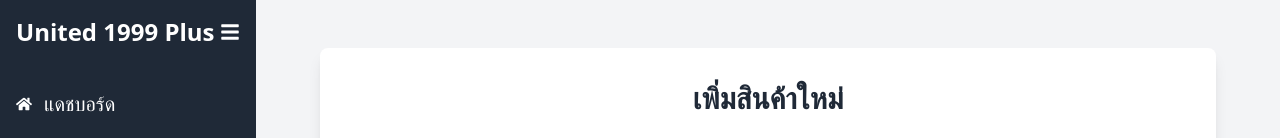
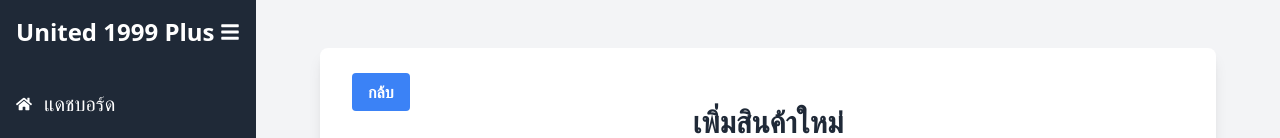
Before and after one commit to Danielth999/United1999PlusV2, a Next.js app: page /admin/products/add-product in a window 1280 px wide. Shown: the top 138 px of the page. Built offline with nearby package versions, Linux system fonts and the light colour scheme; no server answers; the database is empty.

Commit message:
feat: Add "กล้บ" link to go back in AddProduct page

```diff
--- a/app/(admin)/admin/products/components/AddProduct.jsx
+++ b/app/(admin)/admin/products/components/AddProduct.jsx
@@ -10,7 +10,7 @@ import { Button } from "@/components/ui/button";
 import { Checkbox } from "@/components/ui/checkbox";
 import { Textarea } from "@/components/ui/textarea";
 import { toast } from 'react-hot-toast';
-
+import Link from 'next/link';
 const AddProduct = ({ categories }) => {
   const [products, setProducts] = useState([
     {
@@ -108,6 +108,20 @@ const AddProduct = ({ categories }) => {
 
   return (
     <div className="w-full max-w-4xl mx-auto p-8 bg-white rounded-lg shadow-lg mt-10">
+      <div>
+        <Link href={'/admin/products'}
+        className='
+          bg-blue-500
+          hover:bg-blue-700
+          text-white
+          font-bold
+          py-2
+          px-4
+          rounded
+          '>
+          กล้บ
+         </Link>
+      </div>
       <h1 className="text-3xl font-bold mb-6 text-center text-gray-800">เพิ่มสินค้าใหม่</h1>
       <form onSubmit={handleSubmit} className="space-y-6">
         {products.map((product, index) => (
--- a/app/(client)/login/page.jsx
+++ b/app/(client)/login/page.jsx
@@ -76,7 +76,6 @@ const LoginPage = () => {
                 </div>
                 <div>
                   <div className="mb-4 flex items-center justify-end gap-2">
-
                     <a
                       href="/#"
                       className="inline-block hover:underline text-sm font-medium text-blue-600 hover:text-blue-400 dark:text-blue-400 dark:hover:text-blue-300"
--- a/app/api/products/[id]/route.js
+++ b/app/api/products/[id]/route.js
@@ -1,12 +1,10 @@
-import { PrismaClient } from "@prisma/client";
+import { PrismaClient } from '@prisma/client';
+import { NextResponse } from 'next/server';
+import supabase from '@/lib/supabaseClient'; // นำเข้า supabase จาก lib/supabaseClient.js
+
 const prisma = new PrismaClient();
-import { NextResponse } from "next/server";
-import { createClient } from '@supabase/supabase-js';
-//supabase
-const supabaseUrl = process.env.NEXT_PUBLIC_SUPABASE_URL;
-const supabaseKey = process.env.SUPABASE_SERVICE_ROLE_KEY;
-const supabase = createClient(supabaseUrl, supabaseKey);
 
+// Function to get product by ID
 export async function GET(request, { params }) {
   const { id } = params;
   try {
@@ -20,22 +18,19 @@ export async function GET(request, { params }) {
     });
 
     if (!product) {
-         return NextResponse.json({ error: "Product not found" }, { status: 404 });
+      return NextResponse.json({ error: 'Product not found' }, { status: 404 });
     }
 
     // await redis.set(`product:${id}`, JSON.stringify(product), "ex", 3600);
 
     return NextResponse.json(product, { status: 200 });
   } catch (error) {
-       console.error("Error fetching product:", error);
-       return NextResponse.json(
-         { error: "Failed to fetch product" },
-         { status: 500 }
-       );
+    console.error('Error fetching product:', error);
+    return NextResponse.json({ error: 'Failed to fetch product' }, { status: 500 });
   }
 }
 
-   // delete product
+// Function to delete product by ID
 export async function DELETE(request, { params }) {
   const { id } = params;
   try {
@@ -45,23 +40,20 @@ export async function GET(request, { params }) {
 
     // ลบภาพจาก Supabase storage แบบ asynchronous
     if (product.imageUrl) {
-        const fileName = new URL(product.imageUrl).pathname.split("/").pop();
+      const fileName = new URL(product.imageUrl).pathname.split('/').pop();
       supabase.storage
-          .from("products")
+        .from('products')
         .remove([fileName])
         .then(({ error }) => {
           if (error) {
-              console.error("Error deleting image from Supabase:", error);
+            console.error('Error deleting image from Supabase:', error);
           }
         });
     }
 
     return NextResponse.json(product, { status: 200 });
   } catch (error) {
-      console.error("Error deleting product:", error);
-      return NextResponse.json(
-        { error: "Failed to delete product" },
-        { status: 500 }
-      );
+    console.error('Error deleting product:', error);
+    return NextResponse.json({ error: 'Failed to delete product' }, { status: 500 });
   }
 }
--- a/app/api/products/route.js
+++ b/app/api/products/route.js
@@ -1,14 +1,10 @@
-import { PrismaClient } from "@prisma/client";
-import { NextResponse } from "next/server";
-import { createClient } from '@supabase/supabase-js';
+import { PrismaClient } from '@prisma/client';
+import { NextResponse } from 'next/server';
+import supabase from '@/lib/supabaseClient'; // นำเข้า supabase จาก lib/supabase.js
 import { v4 as uuidv4 } from 'uuid';
 import sharp from 'sharp';
 
 const prisma = new PrismaClient();
-
-const supabaseUrl = process.env.NEXT_PUBLIC_SUPABASE_URL;
-const supabaseKey = process.env.SUPABASE_SERVICE_ROLE_KEY;
-const supabase = createClient(supabaseUrl, supabaseKey);
 
 export const GET = async (req) => {
   const category = req.nextUrl.searchParams.get('category');
```
Also changed, not shown: 1 other file (tests, documents, lock files or other folders). Lines whose indentation alone changed are shown as unchanged.
